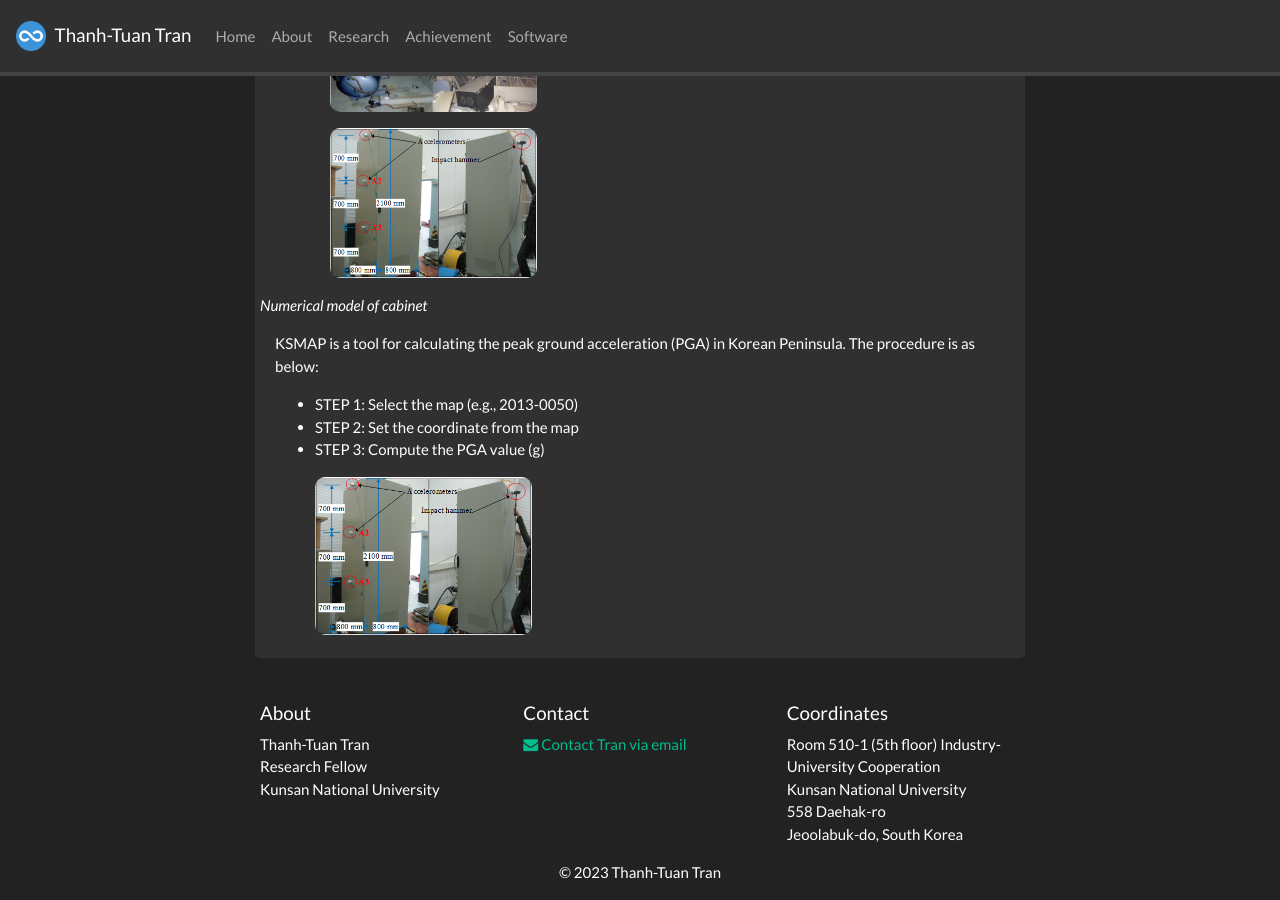
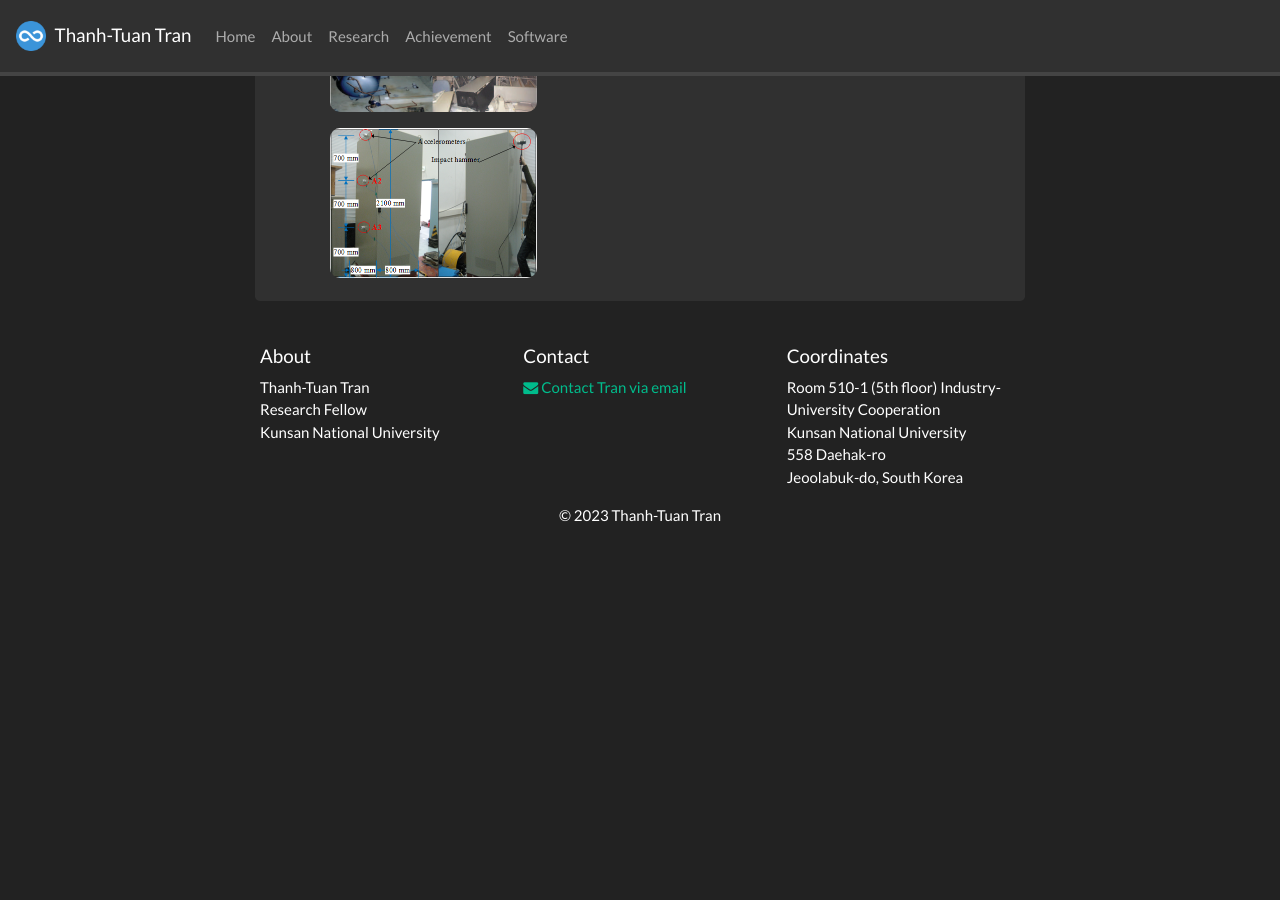
Before and after one commit to 3tbk/3tbk, a Jekyll site: the page built from _pages/research.md, in a window 1280 px wide and 900 px high, scrolled down 2417 px. Built offline with Jekyll 4.4.1, drawn with Linux system fonts in a browser that asks for light colours; nearby versions of some CDN libraries; a style sheet for code colours, icons or effects is not loaded; after the commit the page ends 2960 px from its top, so only the background shows below that.

Commit message:
Update research.md

```diff
--- a/_pages/research.md
+++ b/_pages/research.md
@@ -107,22 +107,5 @@ iframe {
    </ul>
   </div>
   </div>
-  <i>Numerical model of cabinet</i>
-  <div class="col-md-12 col-sm-12">
-KSMAP is a tool for calculating the peak ground acceleration (PGA) in Korean Peninsula. The procedure is as below:
-
-   <ul>
-        <li>STEP 1: Select the map (e.g., 2013-0050)</li>
-        <li>STEP 2: Set the coordinate from the map</li>
-        <li>STEP 3: Compute the PGA value (g)</li>
-   </ul>
-  </div>
-  <div class="col-md-6 col-sm-12" style="background-color:transparent">
-   <ul>
-     <p><img src="{{ site.url }}{{ site.baseurl }}/images/research/cabinet 2.png" width="70%"/></p>
-   </ul>
-  </div>
-
-
 </div>
 </div>
```
